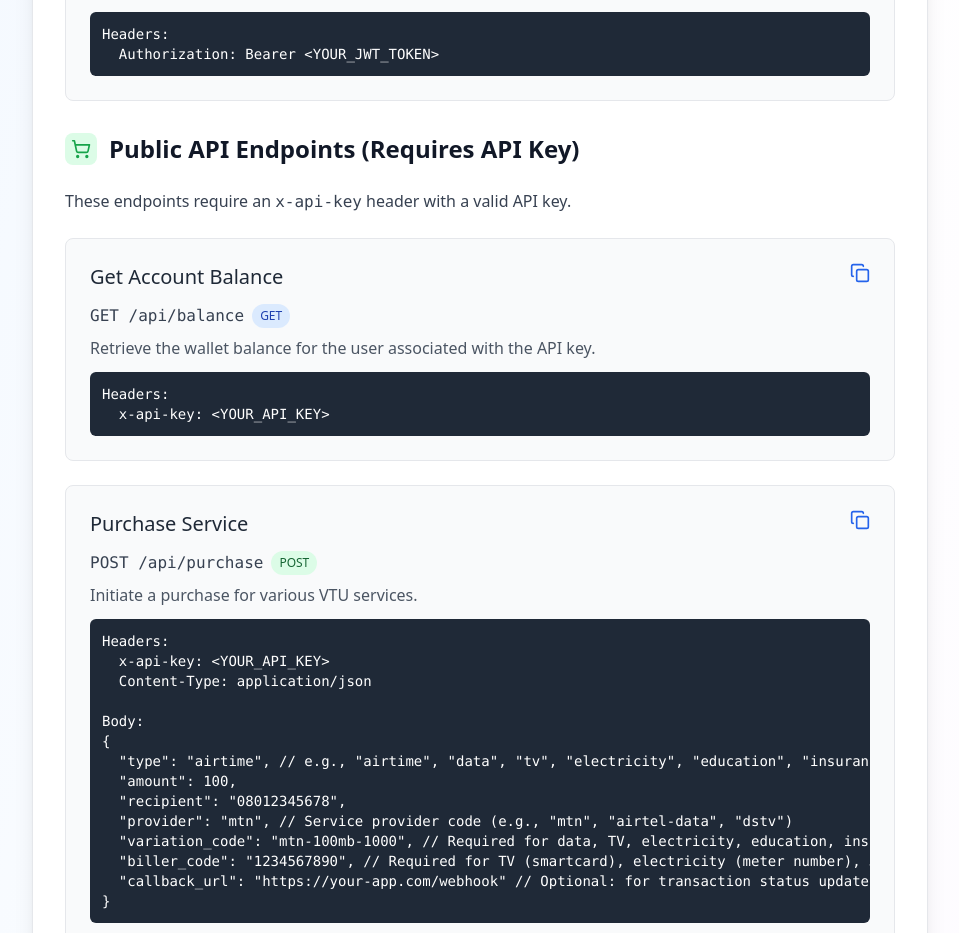
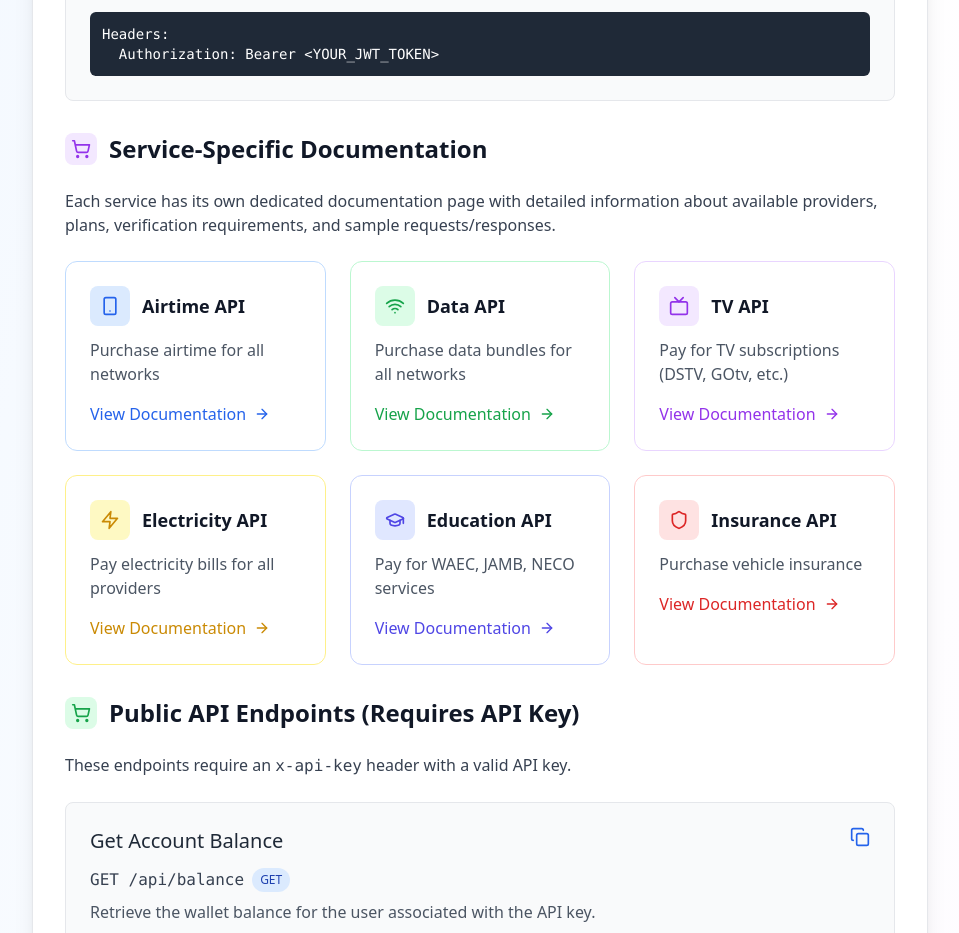
Before and after one commit to 9jaDevo/vtu-portal, a React (Vite) app: page /api-docs in a window 1280 px wide. Shown: the part 1360-2293 px from the top of the page, without its empty margins (160-1119 px from the left). Built offline with nearby package versions, Linux system fonts and the light colour scheme; no server answers.

Commit message:
Enhance API Docs Landing Page with Clear Navigation

```diff
--- a/src/pages/APIDocsLandingPage.tsx
+++ b/src/pages/APIDocsLandingPage.tsx
@@ -9,8 +9,13 @@ import {
   Key,
   CreditCard,
   ShoppingCart,
-  Clock,
-  List,
+  ArrowRight,
+  Smartphone,
+  Wifi,
+  Tv,
+  Zap,
+  GraduationCap,
+  Shield,
   FileText,
   CheckSquare
 } from 'lucide-react';
@@ -504,6 +509,103 @@ Headers:
           </div>
         </section>
 
+        {/* Service-specific Documentation Links */}
+        <section className="space-y-6">
+          <div className="flex items-center space-x-3">
+            <div className="w-8 h-8 bg-purple-100 rounded-lg flex items-center justify-center">
+              <ShoppingCart className="w-5 h-5 text-purple-600" />
+            </div>
+            <h2 className="text-2xl font-semibold text-gray-900">Service-Specific Documentation</h2>
+          </div>
+
+          <p className="text-gray-700">
+            Each service has its own dedicated documentation page with detailed information about available providers, plans, verification requirements, and sample requests/responses.
+          </p>
+
+          <div className="grid grid-cols-1 md:grid-cols-2 lg:grid-cols-3 gap-6 mt-4">
+            {[
+              {
+                name: 'Airtime API',
+                icon: Smartphone,
+                color: 'bg-blue-100',
+                textColor: 'text-blue-600',
+                borderColor: 'border-blue-200',
+                hoverColor: 'hover:border-blue-400',
+                description: 'Purchase airtime for all networks',
+                path: '/api-docs/airtime'
+              },
+              {
+                name: 'Data API',
+                icon: Wifi,
+                color: 'bg-green-100',
+                textColor: 'text-green-600',
+                borderColor: 'border-green-200',
+                hoverColor: 'hover:border-green-400',
+                description: 'Purchase data bundles for all networks',
+                path: '/api-docs/data'
+              },
+              {
+                name: 'TV API',
+                icon: Tv,
+                color: 'bg-purple-100',
+                textColor: 'text-purple-600',
+                borderColor: 'border-purple-200',
+                hoverColor: 'hover:border-purple-400',
+                description: 'Pay for TV subscriptions (DSTV, GOtv, etc.)',
+                path: '/api-docs/tv'
+              },
+              {
+                name: 'Electricity API',
+                icon: Zap,
+                color: 'bg-yellow-100',
+                textColor: 'text-yellow-600',
+                borderColor: 'border-yellow-200',
+                hoverColor: 'hover:border-yellow-400',
+                description: 'Pay electricity bills for all providers',
+                path: '/api-docs/electricity'
+              },
+              {
+                name: 'Education API',
+                icon: GraduationCap,
+                color: 'bg-indigo-100',
+                textColor: 'text-indigo-600',
+                borderColor: 'border-indigo-200',
+                hoverColor: 'hover:border-indigo-400',
+                description: 'Pay for WAEC, JAMB, NECO services',
+                path: '/api-docs/education'
+              },
+              {
+                name: 'Insurance API',
+                icon: Shield,
+                color: 'bg-red-100',
+                textColor: 'text-red-600',
+                borderColor: 'border-red-200',
+                hoverColor: 'hover:border-red-400',
+                description: 'Purchase vehicle insurance',
+                path: '/api-docs/insurance'
+              }
+            ].map((service, index) => (
+              <Link
+                key={index}
+                to={service.path}
+                className={`p-6 border ${service.borderColor} rounded-xl ${service.hoverColor} hover:shadow-md transition-all duration-200`}
+              >
+                <div className="flex items-center space-x-3 mb-3">
+                  <div className={`w-10 h-10 ${service.color} rounded-lg flex items-center justify-center`}>
+                    <service.icon className={`w-5 h-5 ${service.textColor}`} />
+                  </div>
+                  <h3 className="text-lg font-semibold text-gray-900">{service.name}</h3>
+                </div>
+                <p className="text-gray-600 mb-4">{service.description}</p>
+                <div className={`flex items-center ${service.textColor} font-medium`}>
+                  View Documentation
+                  <ArrowRight className="w-4 h-4 ml-2" />
+                </div>
+              </Link>
+            ))}
+          </div>
+        </section>
+
         <section className="space-y-6">
           <div className="flex items-center space-x-3">
             <div className="w-8 h-8 bg-green-100 rounded-lg flex items-center justify-center">
```
